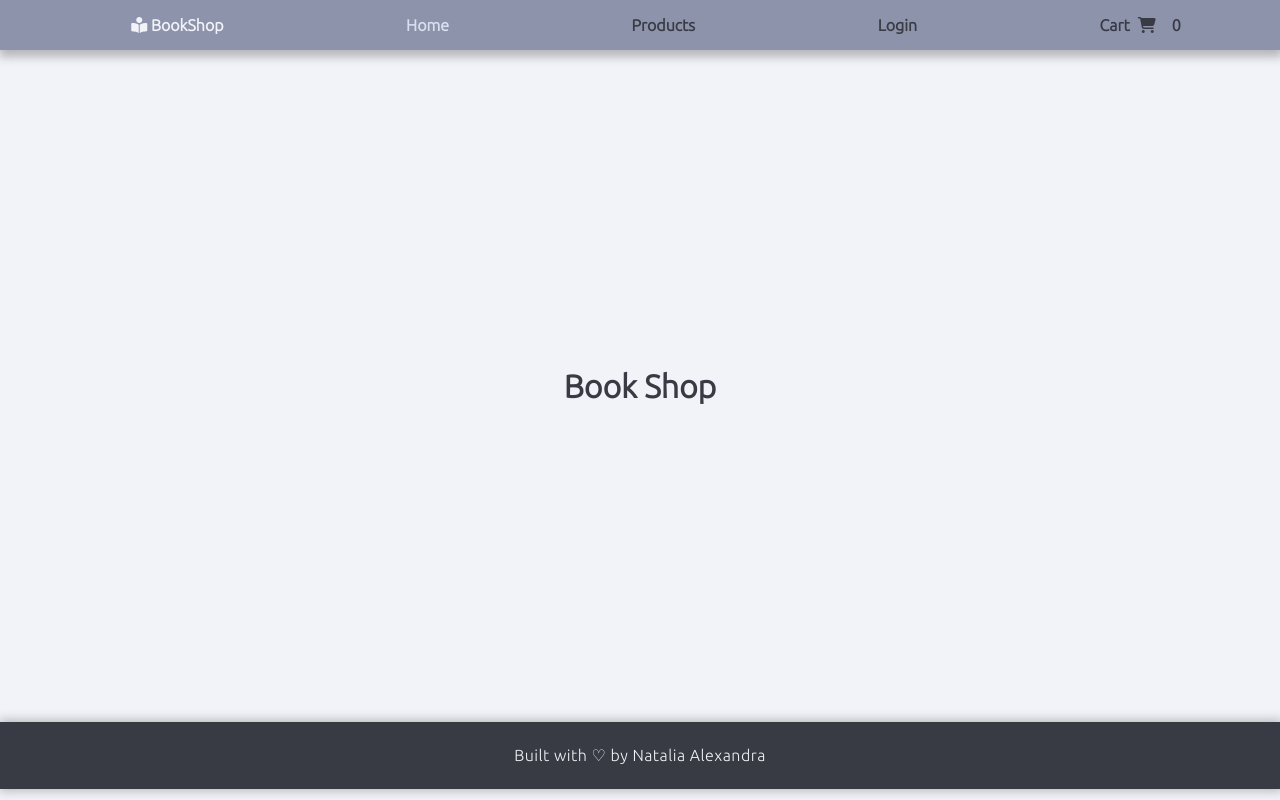
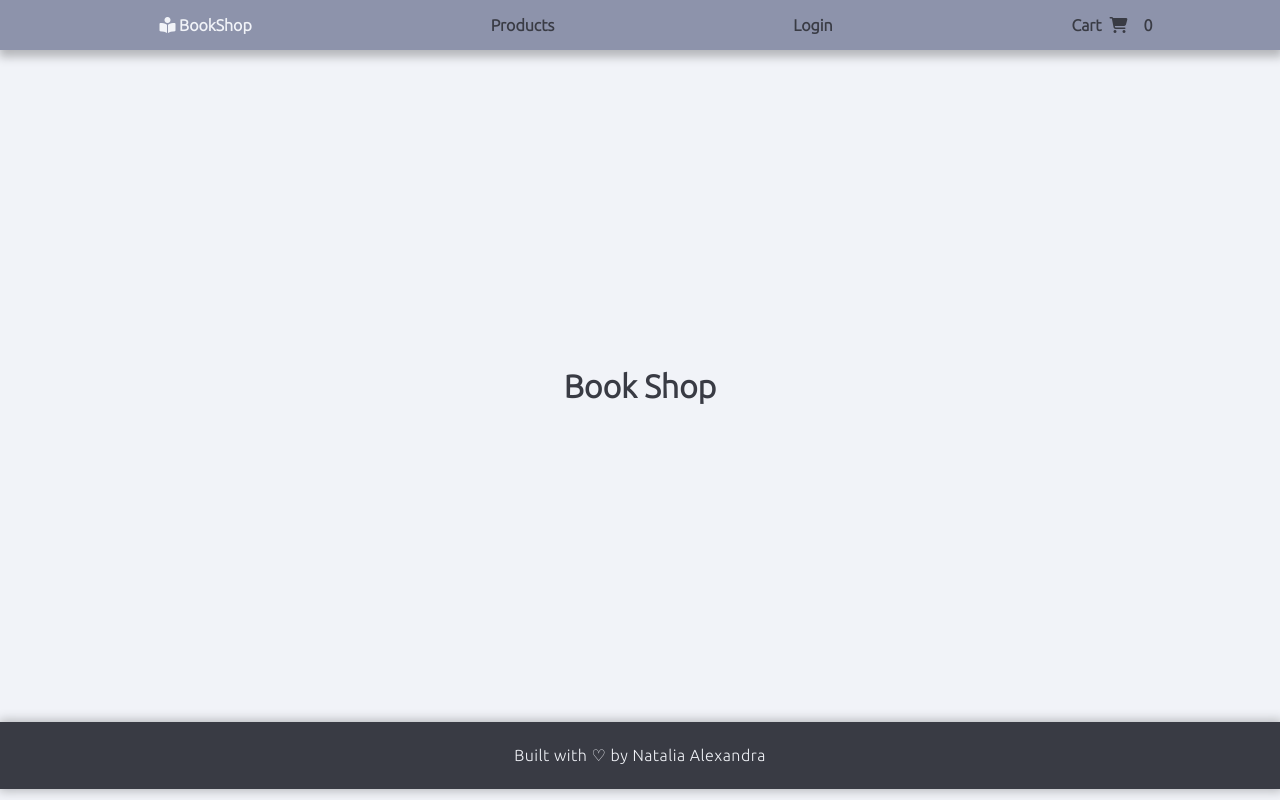
Before and after one commit to codehub15/shopping-cart, a React (Create React App) app: page /products in a window 1280 px wide. Built offline with nearby package versions, Linux system fonts and the light colour scheme.

Commit message:
little change

```diff
--- a/src/components/Navbar.js
+++ b/src/components/Navbar.js
@@ -18,10 +18,7 @@ function Navbar({ cart, user }) {
         <nav>
             <ul>
                 <li>
-                    <NavLink to="/" className="logo"><i className="fas fa-book-reader"></i> BookShop</NavLink>
-                </li>
-                <li>
-                    <NavLink exact to="/" activeClassName="active">Home</NavLink>
+                    <NavLink to="/" className="logo"><i className="fas fa-book-reader logo-icon"></i> BookShop</NavLink>
                 </li>
                 <li>
                     <NavLink to="/products" activeClassName="active">Products</NavLink>
```
